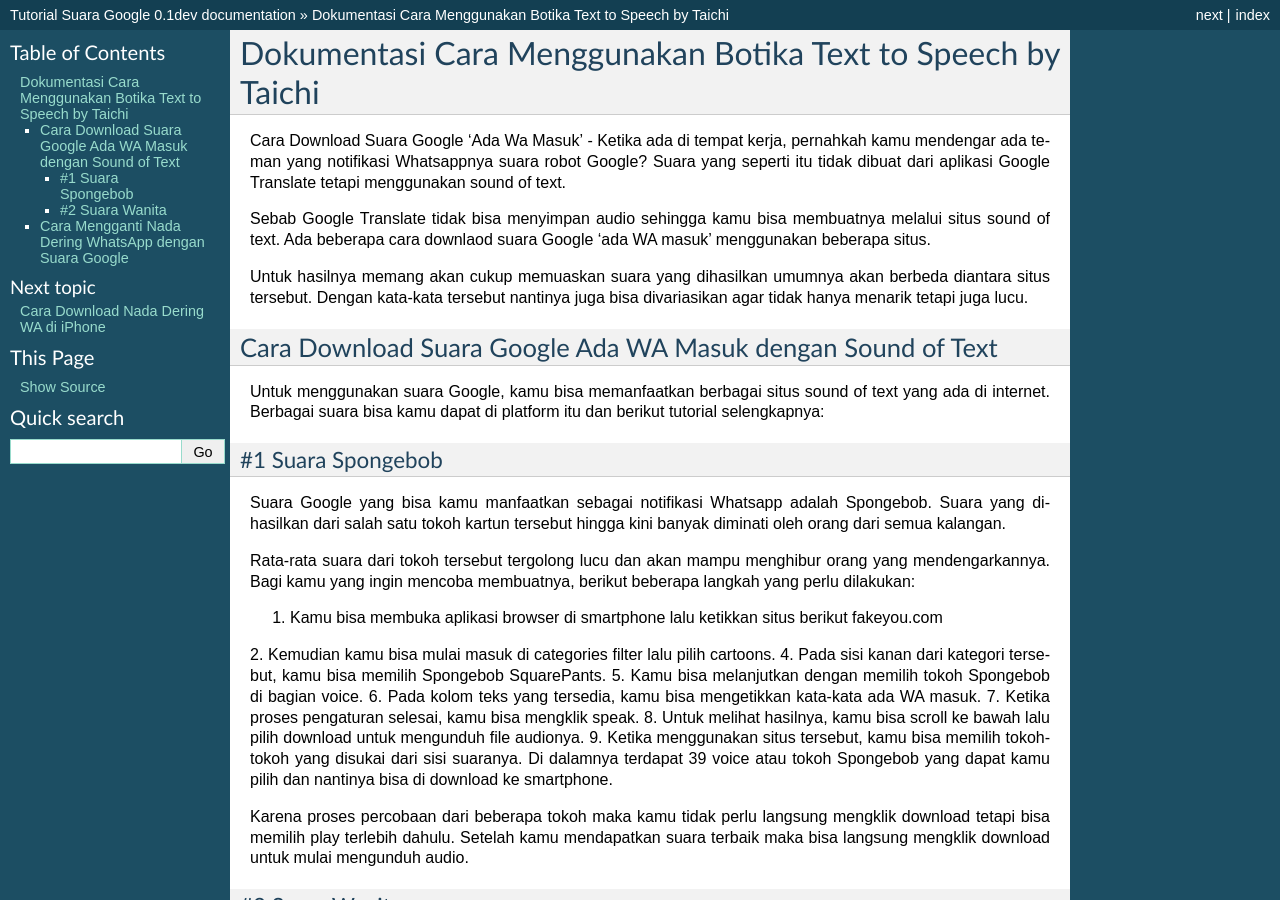
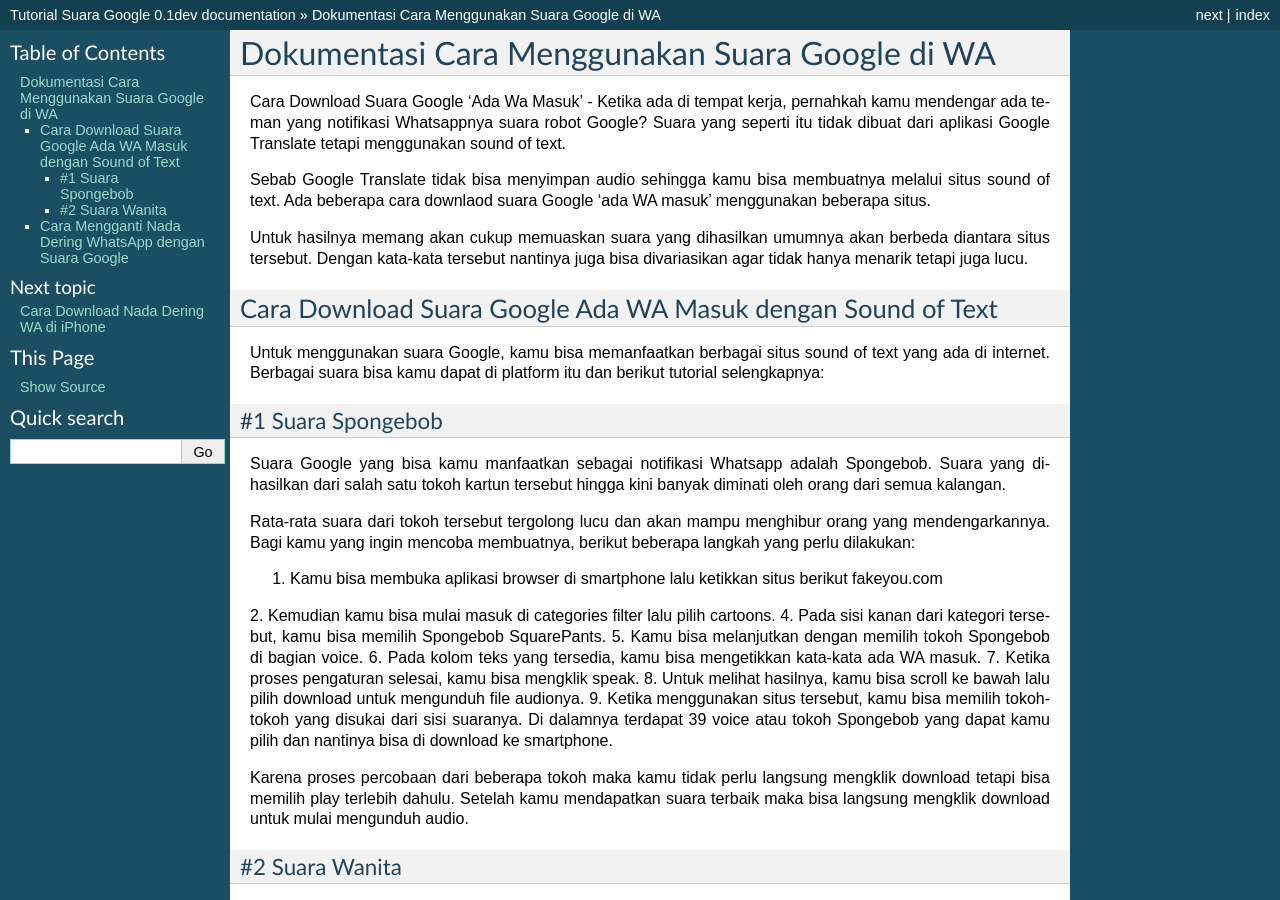
Before and after one commit to psmithr/hostontx, a Sphinx documentation site: the page built from docs/index.rst, in a window 1280 px wide and 900 px high. Built offline with Sphinx 7.4.7, drawn with Linux system fonts in a browser that asks for light colours; pages that are not in the unit, such as notebooks, are missing from menus; some of the changed text lies outside the part shown.

Commit message:
Update index.rst

```diff
--- a/docs/index.rst
+++ b/docs/index.rst
@@ -1,5 +1,5 @@
 ###########################################
-Dokumentasi Cara Menggunakan Botika Text to Speech by Taichi
+Dokumentasi Cara Menggunakan Suara Google di WA
 ###########################################
 
 Cara Download Suara Google 'Ada Wa Masuk' - Ketika ada di tempat kerja, pernahkah kamu mendengar ada teman yang notifikasi Whatsappnya suara robot Google? Suara yang seperti itu tidak dibuat dari aplikasi Google Translate tetapi menggunakan sound of text.
```
